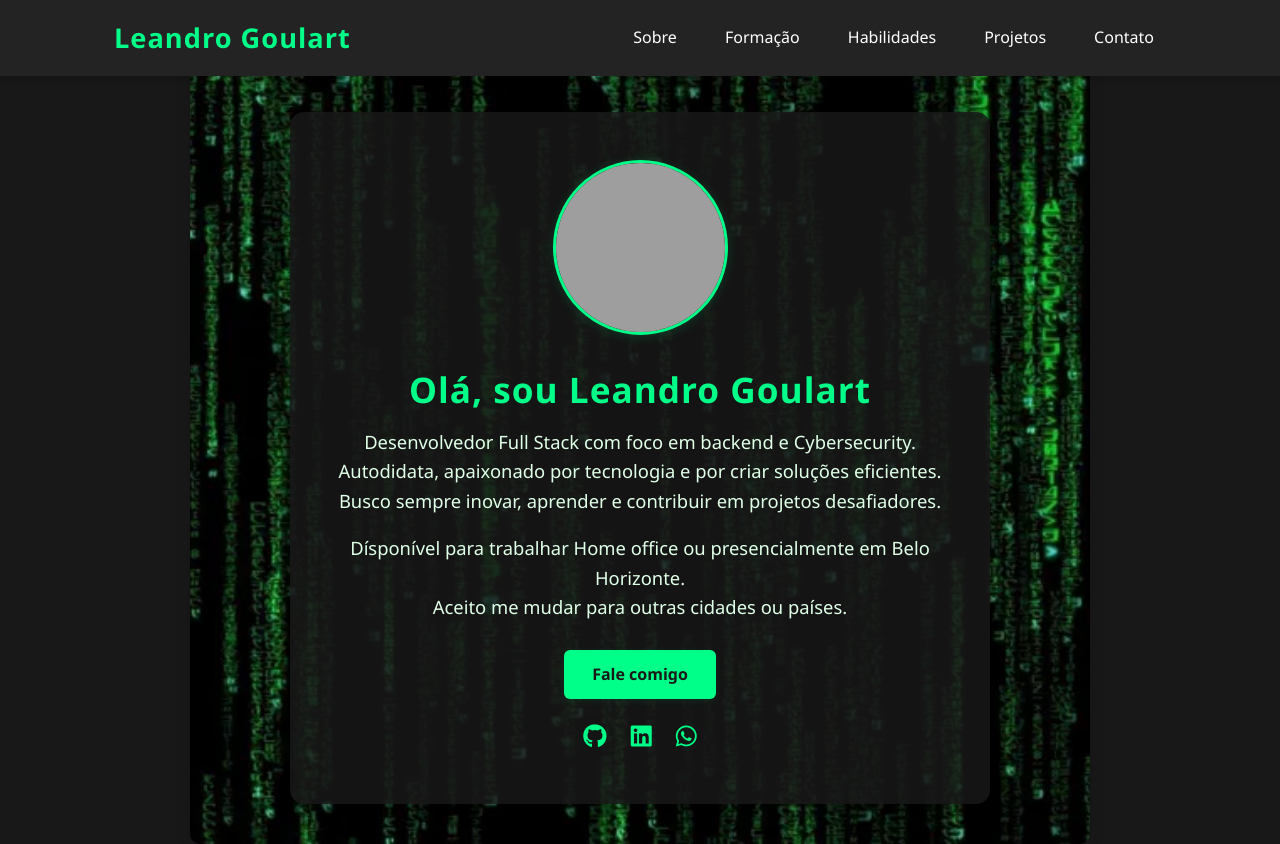
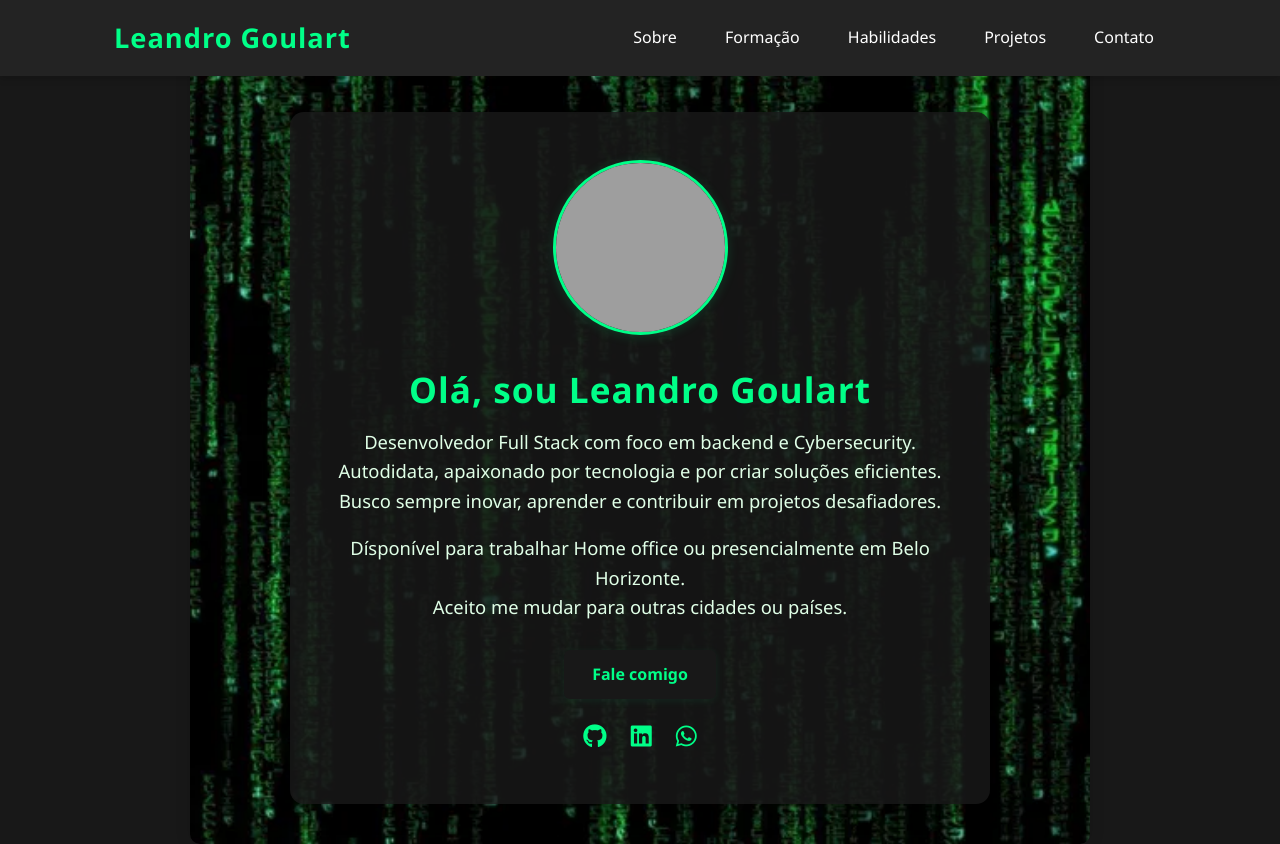
Before and after one commit to LeandroGoulart/CV, a plain HTML site: page index.html in a window 1280 px wide. Shown: the top 844 px of the page. Drawn offline with Linux system fonts and the light colour scheme; grey boxes are pictures that could not be loaded.

Commit message:
correção de bug no botao de ver projeto na seção de projetos

```diff
--- a/src/style/main.css
+++ b/src/style/main.css
@@ -138,8 +138,8 @@ header nav ul li a:focus {
 .btn {
   display: inline-block;
   padding: 12px 28px;
-  background: var(--cor-verde);
-  color: var(--cor-preto);
+  background: var(--cor-preto);
+  color: var(--cor-verde);
   font-weight: bold;
   border: none;
   border-radius: 6px;
```
